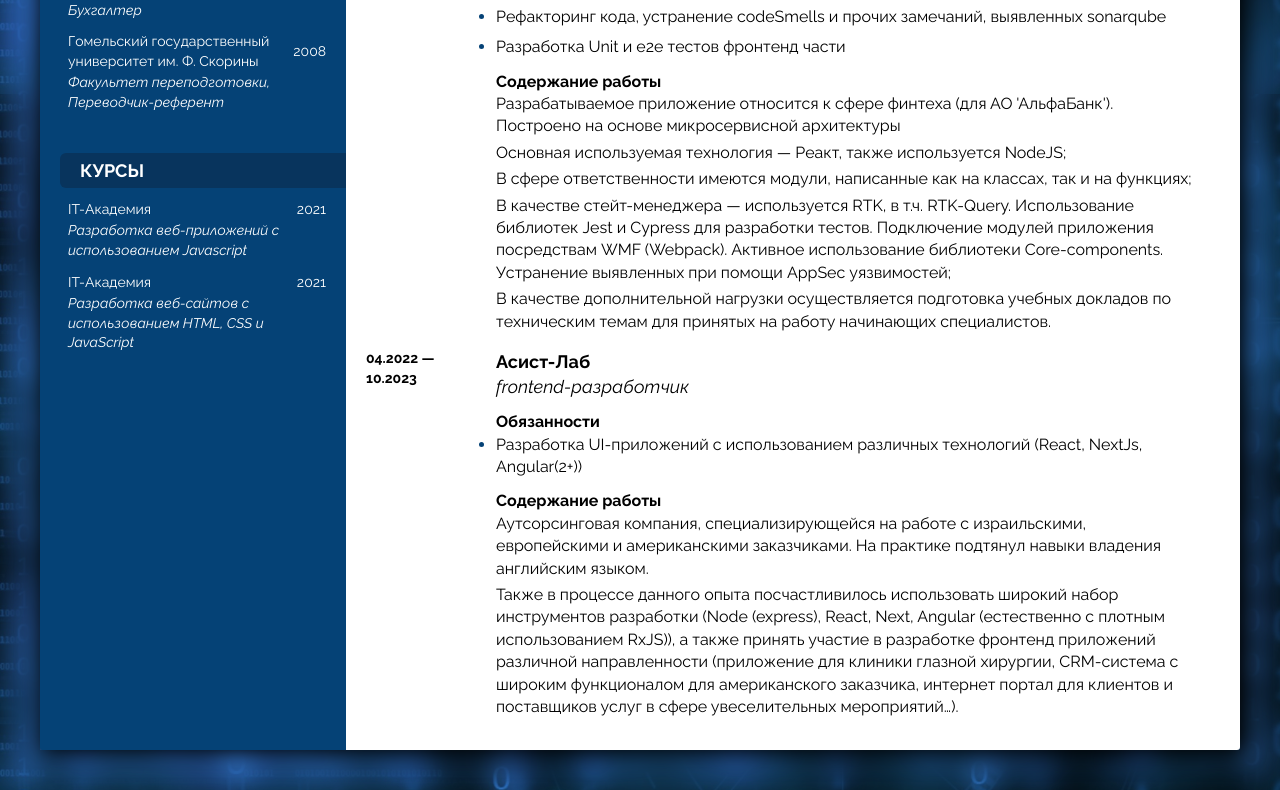
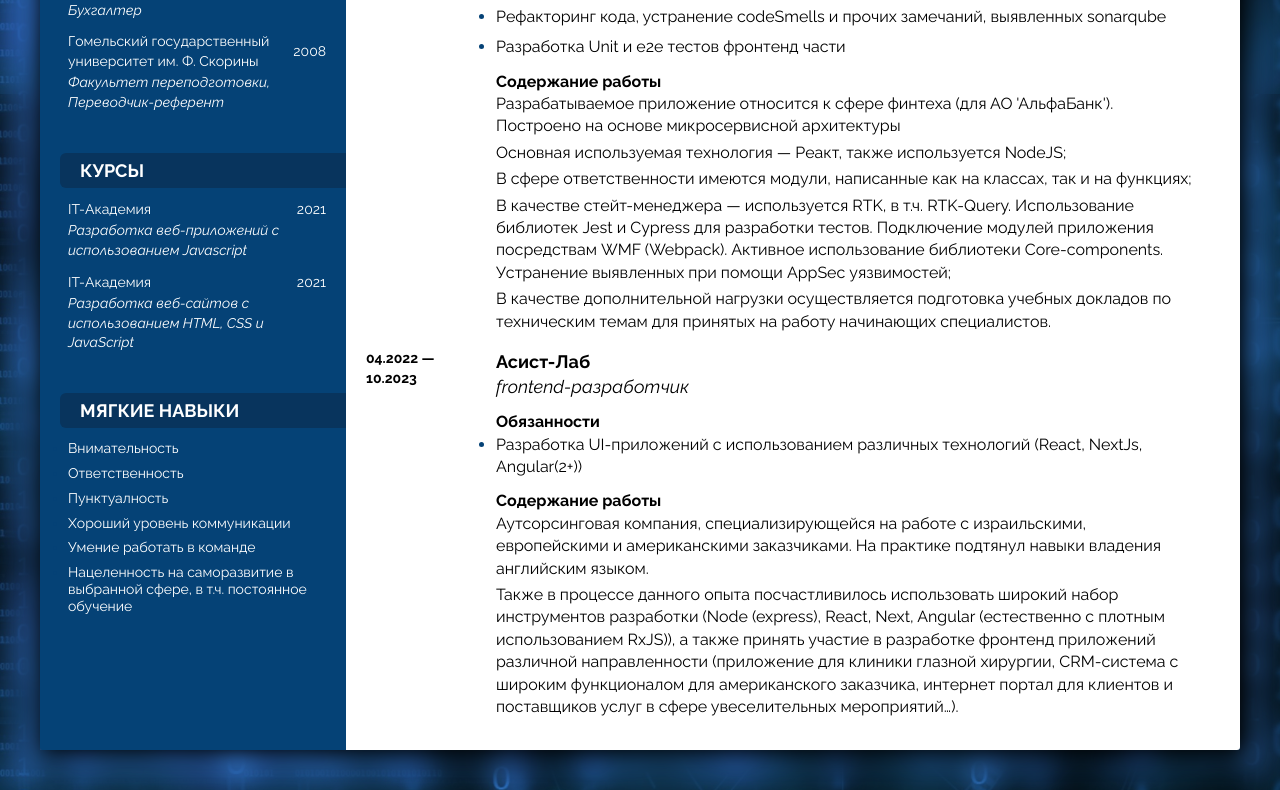
Before and after one commit to SergeiKuznetsov9/CV, a React (Create React App) app: page / in a window 1280 px wide. Shown: the part 706-1496 px from the top of the page. Built offline with nearby package versions, Linux system fonts and the light colour scheme; the HTML template or start-up script is replaced by a standard one.

Commit message:
добавлены софтскилс

```diff
--- a/src/widgets/leftSide/leftSide.tsx
+++ b/src/widgets/leftSide/leftSide.tsx
@@ -2,6 +2,7 @@ import { Contacts } from "../contacts/contacts";
 import { Courses } from "../courses/courses";
 import { Education } from "../education/education";
 import { Languages } from "../languages/languages";
+import { SoftSkills } from "../softSkills/softSkills";
 import cls from "./leftSide.module.scss";
 
 export const LeftSide = () => {
@@ -11,6 +12,7 @@ export const LeftSide = () => {
       <Languages />
       <Education />
       <Courses />
+      <SoftSkills />
     </section>
   );
 };
--- /dev/null
+++ b/src/widgets/softSkills/softSkills.module.scss
@@ -0,0 +1,24 @@
+.Education {
+  margin-bottom: var(--gap-4l);
+  font: var(--small-font);
+}
+
+.sticker {
+  margin-right: var(--gap-l-neg);
+  margin-bottom: var(--gap-s);
+}
+
+.state {
+  display: flex;
+  align-items: center;
+  justify-content: space-between;
+  gap: var(--gap-m);
+  margin-bottom: var(--gap-2xs);
+  margin-left: var(--gap-2s);
+}
+
+.spec {
+  margin-bottom: var(--gap-s);
+  margin-left: var(--gap-2s);
+  font: var(--small-font-italic);
+}
--- /dev/null
+++ b/src/widgets/softSkills/softSkills.tsx
@@ -0,0 +1,22 @@
+import { useTranslation } from "react-i18next";
+import { StickerLine } from "../../components/stickerLine/stickerLine";
+import cls from "./softSkills.module.scss";
+
+export const SoftSkills = () => {
+  const { t } = useTranslation();
+  return (
+    <section className={cls.Education}>
+      <StickerLine text={t("мягкие навыки")} className={cls.sticker} />
+      <div className={cls.state}>
+        <ul>
+          <li>Внимательность</li>
+          <li>Ответственность</li>
+          <li>Пунктуалность</li>
+          <li>Хороший уровень коммуникации</li>
+          <li>Умение работать в команде</li>
+          <li>Нацеленность на саморазвитие в выбранной сфере, в т.ч. постоянное обучение</li>
+        </ul>
+      </div>
+    </section>
+  );
+};
```
